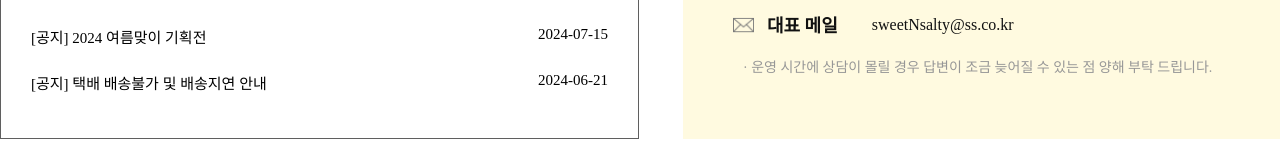
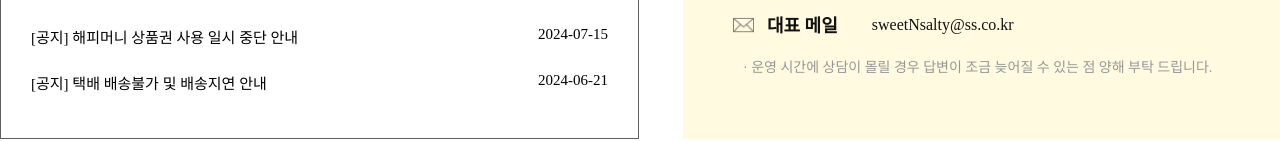
Before and after one commit to harin1ee/sweet-salty, a plain HTML site: page sub8.html in a window 1280 px wide. Shown: the part 806-947 px from the top of the page. Drawn offline with nearby package versions, Linux system fonts and the light colour scheme; a web font is replaced by a local one.

Commit message:
Add files via upload

```diff
--- a/sub8.html
+++ b/sub8.html
@@ -91,7 +91,7 @@
                     <p>[공지] 스윗앤솔티 사칭 계정 주의<span>2024-07-19</span></p>
                 </a>
                 <a href="#">
-                    <p>[공지] 2024 여름맞이 기획전<span>2024-07-15</span></p>
+                    <p>[공지] 해피머니 상품권 사용 일시 중단 안내<span>2024-07-15</span></p>
                 </a>
                 <a href="#">
                     <p>[공지] 택배 배송불가 및 배송지연 안내<span>2024-06-21</span></p>
```
